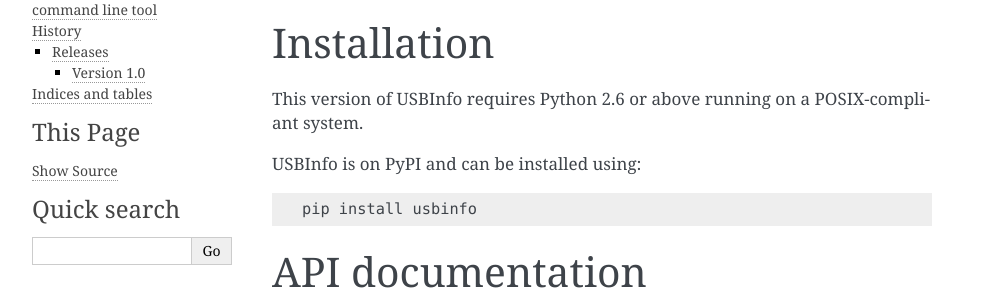
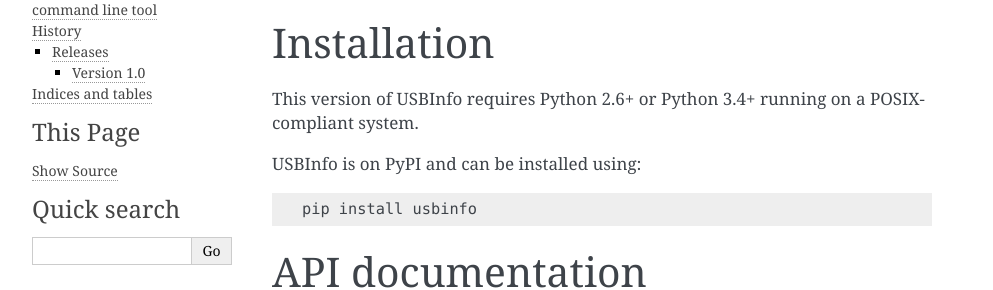
Before and after one commit to google/usbinfo, a Sphinx documentation site: the page built from doc/source/index.rst, in a window 1280 px wide. Shown: the part 201-491 px from the top of the page, without its empty margins (148-1141 px from the left). Built offline with Sphinx 7.4.7, drawn with Linux system fonts in a browser that asks for light colours.

Commit message:
add python3 support

```diff
--- a/doc/source/index.rst
+++ b/doc/source/index.rst
@@ -10,7 +10,7 @@
 Installation
 ============
 
-This version of USBInfo requires Python 2.6 or above running on a
+This version of USBInfo requires Python 2.6+ or Python 3.4+ running on a
 POSIX-compliant system.
 
 USBInfo is on PyPI and can be installed using::
```
